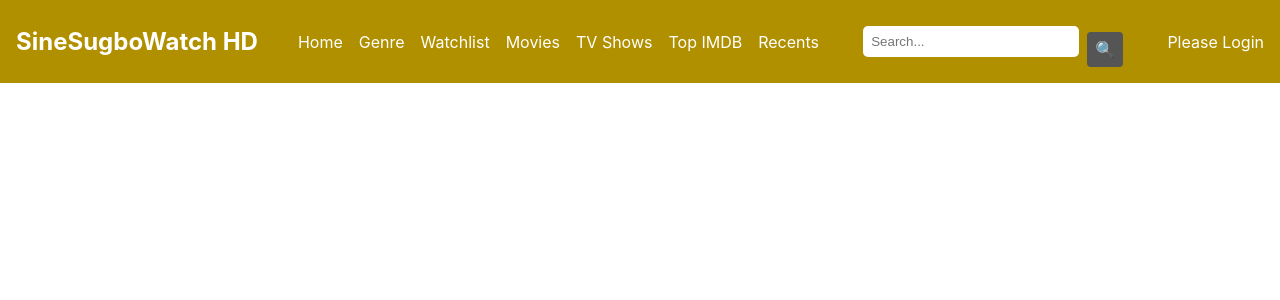
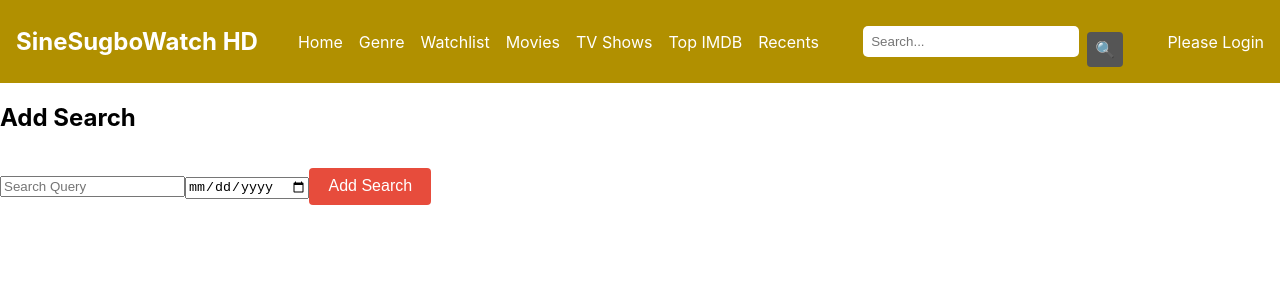
Before and after one commit to timdecena/SineSugboWatch-Backend, a React (Create React App) app in the folder frontend/: page /create-search in a window 1280 px wide. Shown: the top 300 px of the page. Built offline with nearby package versions, Linux system fonts and the light colour scheme.

Commit message:
C R D Searchlist

```diff
--- a/frontend/src/App.js
+++ b/frontend/src/App.js
@@ -17,7 +17,7 @@ import UserUpdateForm from './components/UserUpdateForm';
 
 // Admin management
 import AdminForm from './components/AdminForm';
-import AdminList from './components/Adminlist';
+import AdminList from './components/AdminList';
 import AdminUpdateForm from './components/AdminUpdateForm';
 
 // Preferences management
@@ -29,14 +29,20 @@ import PreferencesFormUpdate from './components/PreferencesFormUpdate';
 import MoviesForm from './components/MoviesForm';
 import MoviesList from './components/MoviesList';
 import MoviesUpdateForm from './components/MoviesUpdateForm';
+
+// Watchlist management
 import WatchlistForm from './components/WatchlistForm';
 import WatchlistList from './components/WatchlistList';
 import WatchlistFormUpdate from './components/WatchlistFormUpdate';
+
+// Transaction management
 import TransactionForm from './components/TransactionForm';
 import TransactionList from './components/TransactionList';
 import TransactionFormUpdate from './components/TransactionFormUpdate';
 
-
+// Search management
+import SearchForm from './components/SearchForm';
+import SearchList from './components/SearchList';
 
 
 function App() {
@@ -73,21 +79,21 @@ function App() {
         {/* Movie Management */}
         <Route path="/create-movie" element={<MoviesForm />} />
         <Route path="/movielist" element={<MoviesList />} />
-        <Route path="/update-movie/:movie_id" element={<MoviesUpdateForm/>} />
-
+        <Route path="/update-movie/:movie_id" element={<MoviesUpdateForm />} />
 
         {/* Watchlist Management */}
         <Route path="/create-watchlist" element={<WatchlistForm />} />
         <Route path="/watchlists" element={<WatchlistList />} />
-        <Route path="/update-watchlist/:id" element={<WatchlistFormUpdate/>} />
+        <Route path="/update-watchlist/:id" element={<WatchlistFormUpdate />} />
 
-        {/*Transaction Management */}
+        {/* Transaction Management */}
         <Route path="/create-transaction" element={<TransactionForm />} />
         <Route path="/transactions" element={<TransactionList />} />
-        <Route path="/update-transaction/:id" element={<TransactionFormUpdate/>} />
+        <Route path="/update-transaction/:id" element={<TransactionFormUpdate />} />
 
-
-
+        {/* Search Management */}
+        <Route path="/create-search" element={<SearchForm />} />
+        <Route path="/search" element={<SearchList />} />
 
       </Routes>
     </Router>
--- /dev/null
+++ b/frontend/src/components/SearchForm.jsx
@@ -0,0 +1,51 @@
+import React, { useState } from 'react';
+import axios from 'axios';
+
+const SearchForm = () => {
+  const [searchquery, setSearchQuery] = useState('');
+  const [searchdate, setSearchDate] = useState('');
+  const userId = parseInt(localStorage.getItem('user_id'), 10);
+
+  const handleCreateSearch = async (e) => {
+    e.preventDefault();
+
+    try {
+      const response = await axios.post('http://localhost:8080/api/search/postSearchRecord', {
+        searchquery,
+        searchdate,
+        user: { user_id: userId },
+      });
+
+      alert(`Search record added: ${response.data.searchquery}`);
+      setSearchQuery('');
+      setSearchDate('');
+    } catch (error) {
+      console.error('Error adding search record:', error);
+      alert('Error adding search record.');
+    }
+  };
+
+  return (
+    <div>
+      <h2>Add Search</h2>
+      <form onSubmit={handleCreateSearch}>
+        <input
+          type="text"
+          placeholder="Search Query"
+          value={searchquery}
+          onChange={(e) => setSearchQuery(e.target.value)}
+          required
+        />
+        <input
+          type="date"
+          value={searchdate}
+          onChange={(e) => setSearchDate(e.target.value)}
+          required
+        />
+        <button type="submit">Add Search</button>
+      </form>
+    </div>
+  );
+};
+
+export default SearchForm;
--- /dev/null
+++ b/frontend/src/components/SearchList.jsx
@@ -0,0 +1,64 @@
+import React, { useEffect, useState } from 'react';
+import { useNavigate } from 'react-router-dom';
+import axios from 'axios';
+
+const SearchList = () => {
+  const [searches, setSearches] = useState([]);
+  const userId = localStorage.getItem('user_id');
+  const username = localStorage.getItem('username');
+  const navigate = useNavigate();
+
+  useEffect(() => {
+    const fetchSearches = async () => {
+      try {
+        const response = await axios.get('http://localhost:8080/api/search/getAllSearches');
+        const userSearches = response.data.filter(
+          (item) => item.user && String(item.user.user_id) === String(userId)
+        );
+
+        setSearches(userSearches);
+      } catch (error) {
+        console.error('Error fetching searches:', error);
+      }
+    };
+
+    fetchSearches();
+  }, [userId]);
+
+  const handleDeleteSearch = async (id) => {
+    try {
+      await axios.delete(`http://localhost:8080/api/search/deleteSearchDetails/${id}`);
+      setSearches(searches.filter((item) => item.search_id !== id));
+      alert('Search record deleted successfully');
+    } catch (error) {
+      console.error('Error deleting search record:', error);
+      alert('Failed to delete search record. Please check the console for details.');
+    }
+  };
+
+  const handleCreateSearch = () => {
+    navigate('/create-search');
+  };
+
+  return (
+    <div className="container">
+      <h2>{username ? `${username}'s Search Records` : 'Your Search Records'}</h2>
+      {searches.length > 0 ? (
+        searches.map((item) => (
+          <div key={item.search_id} className="search-card">
+            <p><span>ID:</span> {item.search_id}</p>
+            <p><span>Search Query:</span> {item.searchquery}</p>
+            <p><span>Search Date:</span> {item.searchdate}</p>
+            <button onClick={() => handleDeleteSearch(item.search_id)}>Delete</button>
+            {/* Removed the Edit button */}
+          </div>
+        ))
+      ) : (
+        <p className="no-search-message">No search records found.</p>
+      )}
+      <button onClick={handleCreateSearch}>Create Search</button>
+    </div>
+  );
+};
+
+export default SearchList;
```
Also changed, not shown: frontend/src/components/WatchlistFormUpdate.jsx (line endings or trailing spaces), frontend/src/components/WatchlistList.jsx (line endings or trailing spaces).
